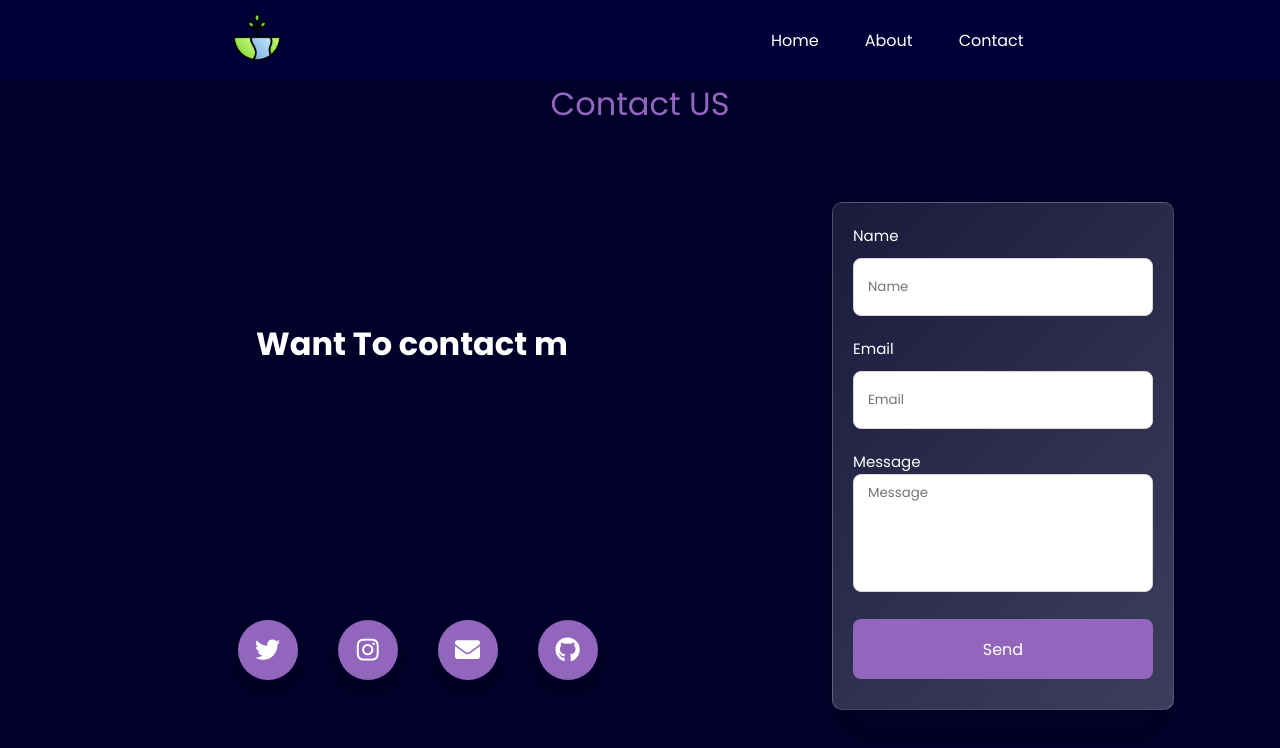
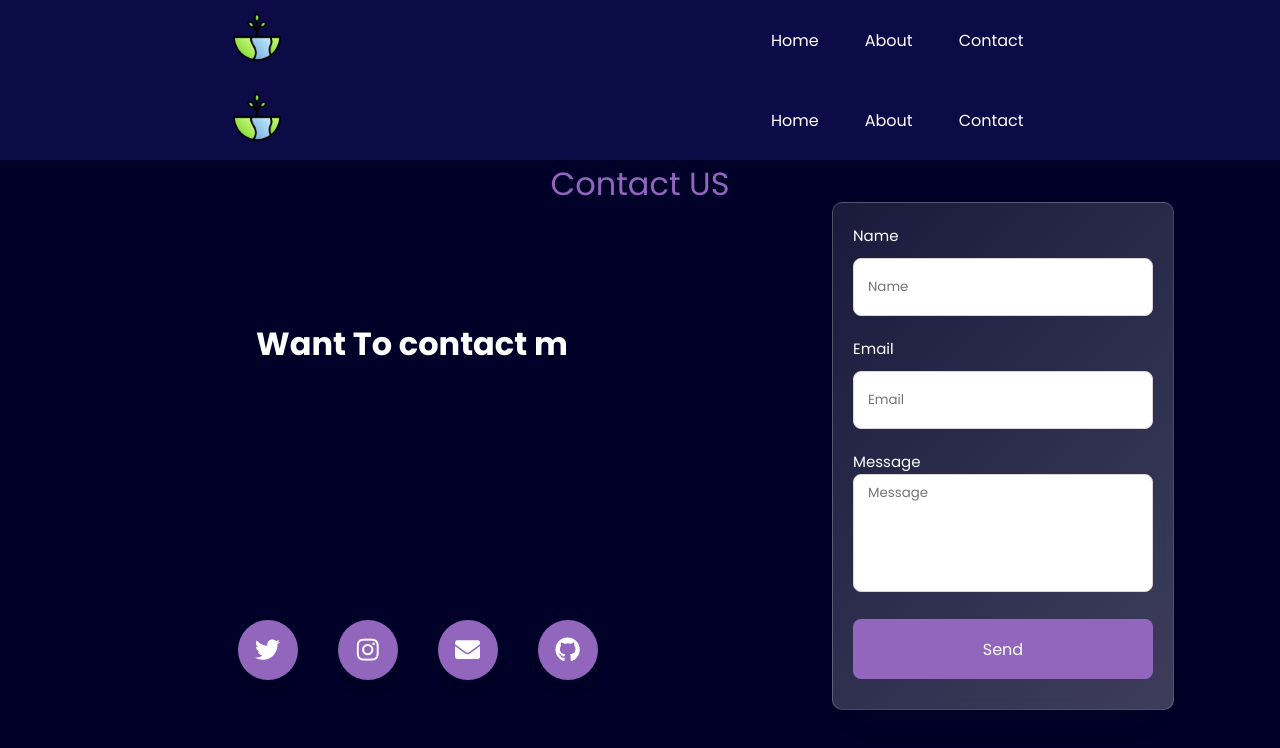
Before and after one commit to abhijeet141/CropForesight-FrontEnd, a React (Create React App) app: page /contact in a window 1280 px wide. Shown: the top 748 px of the page. Built offline with nearby package versions, Linux system fonts and the light colour scheme.

Commit message:
added navbar to each and evry page

```diff
--- a/src/App.js
+++ b/src/App.js
@@ -7,6 +7,7 @@ import Contact from './components/contact';
 
 import { BrowserRouter, Routes, Route } from 'react-router-dom';
 import swal from 'sweetalert';
+import NavBar from './components/NavBar';
 
 function App() {
 
@@ -97,13 +98,17 @@ function App() {
     setValues({ ...values, [event.target.name]: event.target.value })
   }
   return (
+    <>
+
     <BrowserRouter>
+    <NavBar/>
       <Routes>
         <Route path='/' element={<Home />} />
         <Route path='/form' element={FormComponet()} />
         <Route path='/contact' element={<Contact />}/>
       </Routes>
     </BrowserRouter>
+    </>
   );
 }
 
--- a/src/components/Home.js
+++ b/src/components/Home.js
@@ -2,8 +2,7 @@ import React,{ useState, useEffect } from 'react'
 import { useNavigate ,Link} from 'react-router-dom'
 import video from '../assets/nature.mp4'
 import './Home.css'
-import './nav.css'
-import logo from '../assets/earth.png'
+
 import Contact from './contact'
 
 const Typewriter = ({ sentences, delay }) => {
@@ -46,19 +45,7 @@ const Home = () => {
 
       <video src={video} autoPlay loop muted />
       <div className='nav'>
-      <header>
-        <nav>
-        <Link to="/"><img src = {logo}/></Link>
-            <div class="right">
-                <ul>
-                    <li><Link to="/">Home</Link></li>
-                    <li><Link to="/about">About</Link></li>
-                    <li><Link to="/contact" >Contact</Link></li>
 
-                </ul>
-            </div>
-        </nav>
-    </header>
       </div>
       <div className="card glass">
            <div className='content'>
--- /dev/null
+++ b/src/components/NavBar.js
@@ -0,0 +1,23 @@
+import React from 'react'
+import './nav.css'
+import { Link } from 'react-router-dom'
+import logo from '../assets/earth.png'
+
+const NavBar = () => {
+  return (
+    <header>
+        <nav>
+        <Link to="/"><img src = {logo}/></Link>
+            <div class="right">
+                <ul>
+                    <li><Link to="/">Home</Link></li>
+                    <li><Link to="/about">About</Link></li>
+                    <li><Link to="/contact" >Contact</Link></li>
+                </ul>
+            </div>
+        </nav>
+    </header>
+  )
+}
+
+export default NavBar
--- a/src/components/nav.css
+++ b/src/components/nav.css
@@ -3,7 +3,7 @@ nav {
   justify-content: space-around;
   align-items: center;
   height: 80px;
-    background-color: rgb(0, 0, 57);
+  background-color: rgb(11, 11, 71);
 
 }
 
@@ -18,16 +18,17 @@ nav ul li {
   text-decoration: none;
 }
 
-.nav .right ul li a {
+nav .right ul li a {
   color: white;
   text-decoration: none;
 }
+
 /* Get a Purple Hover Using This style for the NavBar Elements */
-.nav .right ul li {
+nav ul li {
   position: relative;
 }
 
-.nav .right ul li::after {
+nav ul li::after {
   content: '';
   position: absolute;
   bottom: 0;
@@ -38,22 +39,21 @@ nav ul li {
   transition: width 0.3s ease;
 }
 
-.nav .right ul li:hover::after {
+nav ul li:hover::after {
   width: 100%;
+  background-color: #9864c9;
 }
 
 @media only screen and (max-width: 850px) {
-
-    nav ul li{
+  nav ul li {
       margin: 0 15px;
   }
-    nav ul{
+  nav ul {
       position: absolute;
       left: 5rem;
   }
-    .left{
+  .left {
       position: absolute;
       left: 1rem;
   }
-
 }
--- a/src/index.css
+++ b/src/index.css
@@ -5,6 +5,7 @@ body {
     sans-serif;
   -webkit-font-smoothing: antialiased;
   -moz-osx-font-smoothing: grayscale;
+  overflow-x: hidden;
 }
 
 code {
```
Lines whose indentation alone changed are shown as unchanged.
